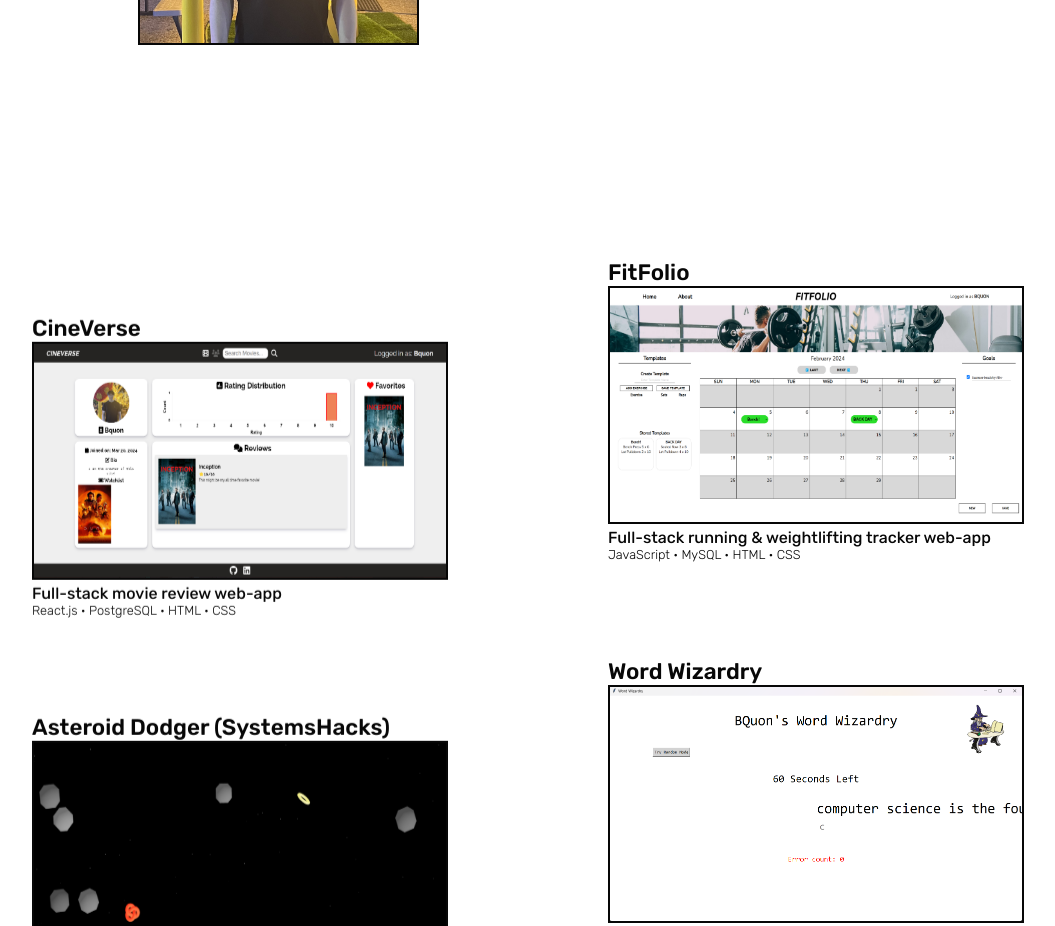
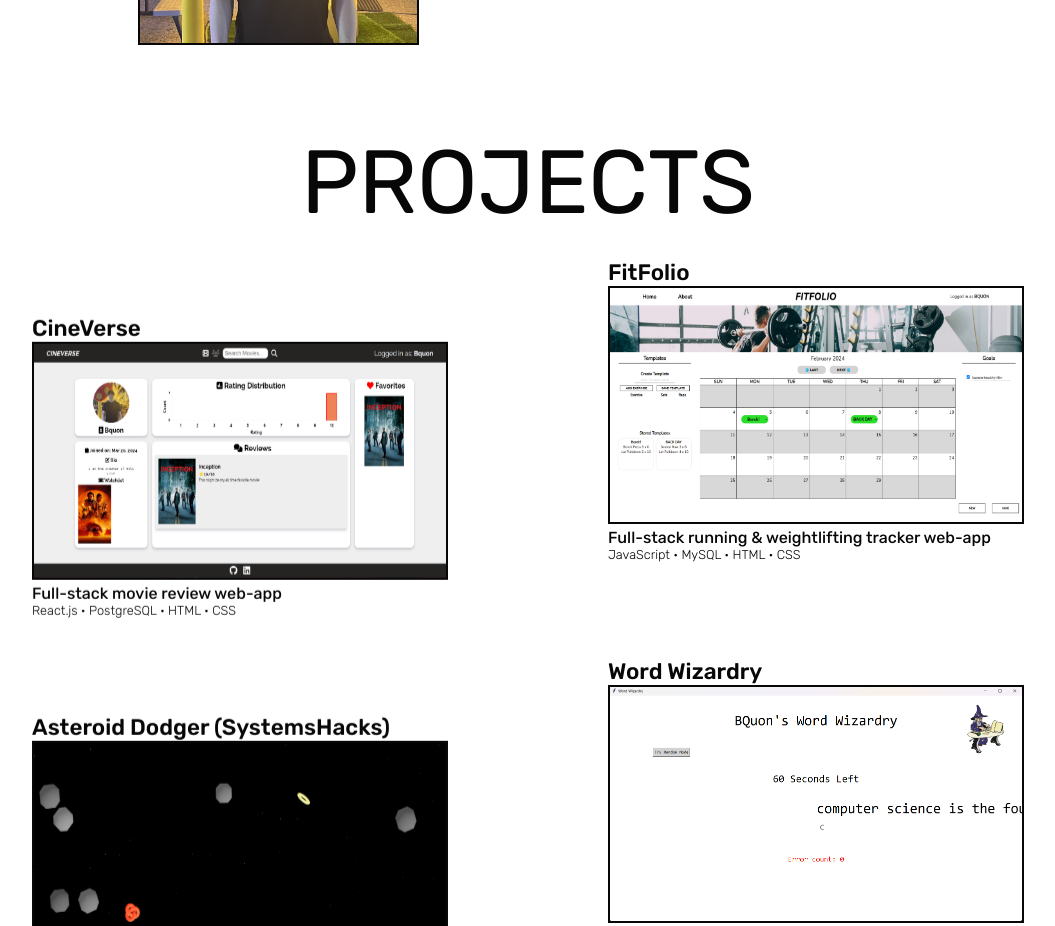
Before and after one commit to bnquon/Personal-Portfolio, a React (Vite) app: page / in a window 1280 px wide. Shown: the part 980-1906 px from the top of the page, without its empty margins (112-1167 px from the left). Built offline with nearby package versions, Linux system fonts and the light colour scheme.

Commit message:
Not working

```diff
--- a/src/components/Projects/Projects.jsx
+++ b/src/components/Projects/Projects.jsx
@@ -30,7 +30,7 @@ export const Projects = () => {
     <div id='projects'>
 
         <div id="projectsTitle">
-            <h1 style={{transform: (inView && isMobile) ? 'translateY(0)': 'translateY(100%)'}}>PROJECTS</h1>
+            <h1 style={{transform: (inView) ? 'translateY(0)': 'translateY(100%)'}}>PROJECTS</h1>
         </div>
 
         <div id="gridContainer"  ref={headerInView}>
```
